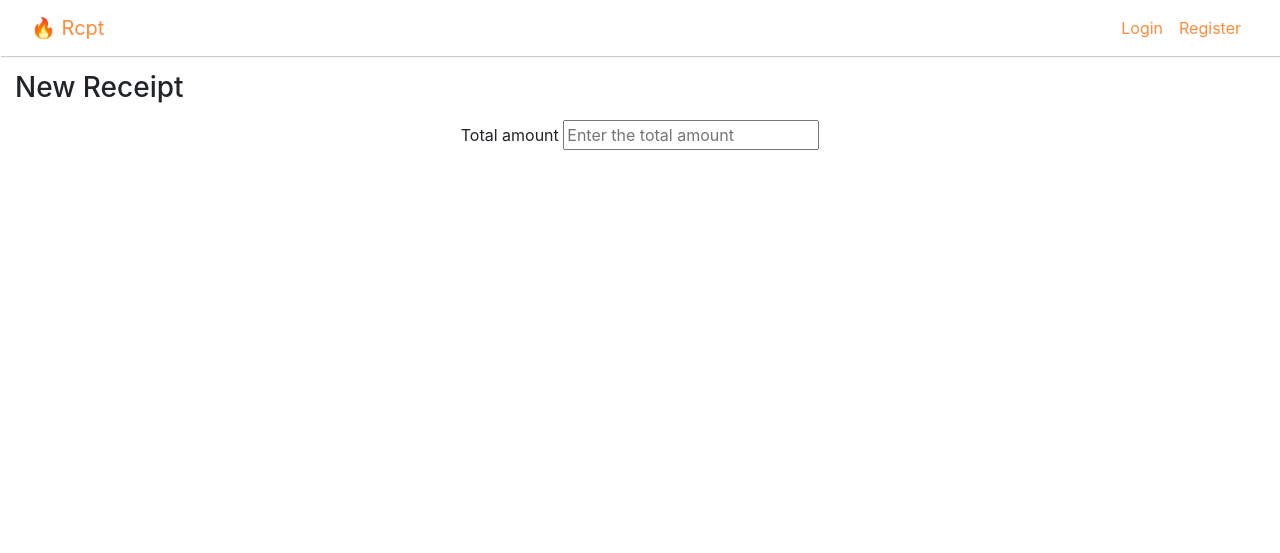
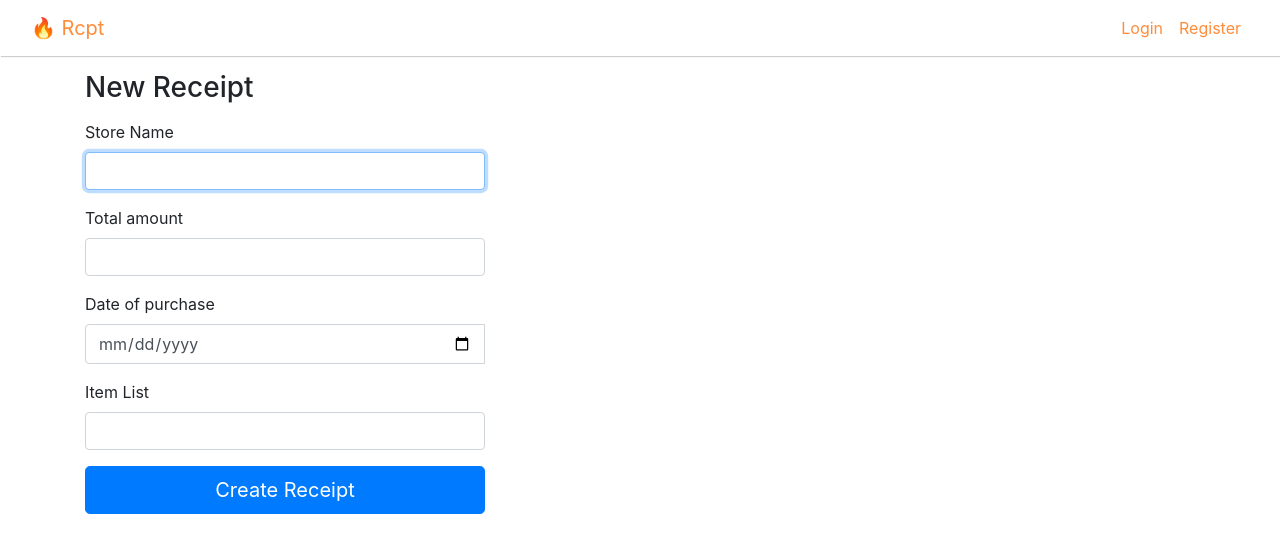
Before and after one commit to khelalfa-rabeh96/my_receipts, a Django app: page /receipts/new in a window 1280 px wide. Shown: the top 553 px of the page. Run offline with Django 4.2, Linux system fonts and the light colour scheme; some libraries are stand-ins or nearby versions.

Commit message:
Update new receipt form to include new fields for store name, date of purchase, item list

```diff
--- a/receipts/templates/new_receipt.html
+++ b/receipts/templates/new_receipt.html
@@ -1,14 +1,69 @@
 {% extends 'base.html' %}
 {% block title %}New Receipt{% endblock %}
 {% block content %}
-<div class="new_receipt_container">
-        <h1 class="h3">New Receipt</h1>
-        <form method="POST">
-            <p style="text-align: center;">
-                <label for="new_total_amount">Total amount</label>
-                <input name="new_total_amount" id="new_total_amount" placeholder="Enter the total amount" />
-            </p>
-            {% csrf_token %}
-        </form>
-    </div>
+<div class="form-wrapper">
+    <h1 class="h3">New Receipt</h1>
+    <form method="POST" class="form">
+
+        <!-- Store Name Form Group -->
+        <div class="form-group">
+            <label for="store_name">Store Name</label>
+            <input
+                type='text' class="form-control" id="store_name"
+                name="store_name" required autofocus
+                {% if form.is_bound %}value="{{ form.name.value }}"{% endif %}
+            />
+            {% for err in form.store_name.errors %}
+            <small class="text-danger ml-2">{{ err }}</small><br>
+            {% endfor %}
+        </div>
+
+        <!-- Total Amount Form Group -->
+        <div class="form-group">
+            <label for="total_amount">Total amount</label>
+            <input
+                type='number' class="form-control" id="total_amount"
+                name="total_amount" required autofocus
+                {% if form.is_bound %}value="{{ form.name.value }}"{% endif %}
+            />
+            {% for err in form.total_amount.errors %}
+            <small class="text-danger ml-2">{{ err }}</small><br>
+            {% endfor %}
+        </div>
+
+
+         <!-- Date Of Purchase Form Group -->
+        <div class="form-group">
+            <label for="date_of_purchase">Date of purchase</label>
+            <div class='input-group date' id='datetimepicker1'>
+                <input type='date' class="form-control" id="date_of_purchase" name="date_of_purchase" />
+                <span class="input-group-addon">
+                    <i class="fas fa-calendar"></i>
+                </span>
+            </div>
+
+            {% for err in form.date_of_purchase.errors %}
+            <small class="text-danger ml-2">{{ err }}</small><br>
+            {% endfor %}
+         </div>
+
+        <!-- Item List Form Group -->
+        <div class="form-group">
+            <label for="item_list">Item List</label>
+            <input
+                type='text' class="form-control" id="item_list"
+                name="item_list" required autofocus
+                {% if form.is_bound %}value="{{ form.name.value }}"{% endif %}
+            />
+            {% for err in form.item_list.errors %}
+            <small class="text-danger ml-2">{{ err }}</small><br>
+            {% endfor %}
+        </div>
+
+        <input id="submit_btn" type="submit" value="Create Receipt" class="btn btn-primary btn-lg btn-block">
+
+
+        {% csrf_token %}
+    </form>
+</div>
 {% endblock %}
--- a/static/css/main.css
+++ b/static/css/main.css
@@ -80,3 +80,19 @@ p > i {
     width: 30px;
     text-align: center;
 }
+
+.form-wrapper {
+    max-width: 400px;
+}
+.form-inline {
+    font-size: 0;
+}
+.form-inline .form-group {
+    width: 50%;
+}
+.form-inline .form-control {
+    width: 100%;
+}
+.subtitle {
+    opacity: 0.5;
+}
--- a/templates/base.html
+++ b/templates/base.html
@@ -35,7 +35,7 @@
         </nav>
 
         <main class="content" role="main"  id="content">
-            <div class="container-fluid ">
+            <div class="container ">
                 {% block content %}
                 {% endblock %}
             </div>
```
